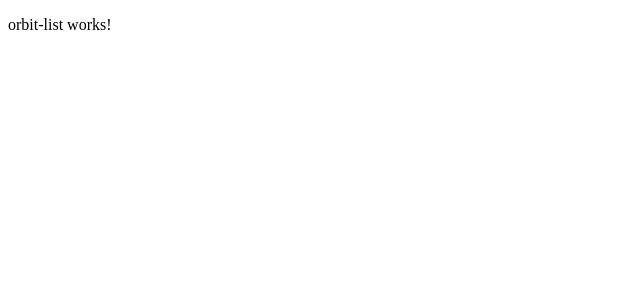
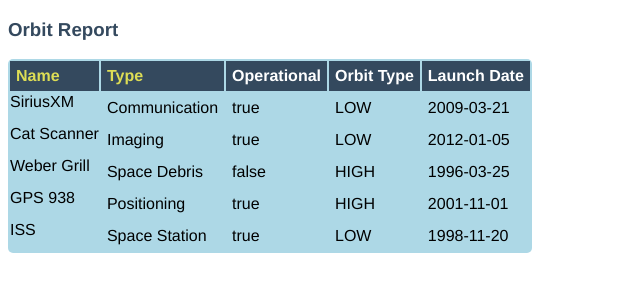
Before and after one commit to sampomarico/orbit-report, an Angular app: page / in a window 1280 px wide. Shown: the top 300 px of the page, without its empty margins (0-640 px from the left). Built offline with nearby package versions, Linux system fonts and the light colour scheme.

Commit message:
Completed part 4 - display table of satellites

```diff
--- a/src/app/app.component.css
+++ b/src/app/app.component.css
@@ -0,0 +1,13 @@
+.search-form {
+    margin-bottom: 40px;
+}
+
+button {
+    margin-left: 10px;
+    color: #fff;
+    background-color: #009b25;
+    border-radius: 4px;
+    padding: 2px 5px;
+    font-size: 18px;
+    cursor: pointer;
+}
--- a/src/app/orbit-list/orbit-list.component.css
+++ b/src/app/orbit-list/orbit-list.component.css
@@ -0,0 +1,28 @@
+.sortable {
+    cursor: pointer;
+    color: #dd5;
+}
+
+.warning {
+    background-color: #da8a8a;
+}
+
+table {
+  color: black;
+  border-radius: 5px;
+  overflow: hidden;
+  margin: 12px 0;
+  min-width: 300px;
+  background: lightblue;
+}
+
+.header-row {
+    background: #34495E;
+    color: #fff
+}
+
+th, td {
+    text-align: left;
+    margin: 5px 10px;
+    padding: 6px;
+}
--- a/src/app/orbit-list/orbit-list.component.html
+++ b/src/app/orbit-list/orbit-list.component.html
@@ -1 +1,16 @@
-<p>orbit-list works!</p>
+<h3>Orbit Report</h3>
+<table>
+    <tr class="header-row">
+        <th class="sortable">Name</th>
+        <th class="sortable">Type</th>
+        <th>Operational</th>
+        <th>Orbit Type</th>
+        <th>Launch Date</th>
+    </tr>
+    <tr *ngFor="let satellite of satellites">{{satellite.name}}
+        <td>{{satellite.type}}</td>
+        <td>{{satellite.operational}}</td>
+        <td>{{satellite.orbitType}}</td>
+        <td>{{satellite.launchDate}}</td>
+    </tr>
+</table>
--- a/src/index.html
+++ b/src/index.html
@@ -1,6 +1,15 @@
 <!doctype html>
 <html lang="en">
 <head>
+  <style>
+    body {
+      font-family: 'Helvetica', 'Courier';
+    }
+
+    h3 {
+        color: #34495E;
+    }
+  </style>
   <meta charset="utf-8">
   <title>OrbitReport</title>
   <base href="/">
```
